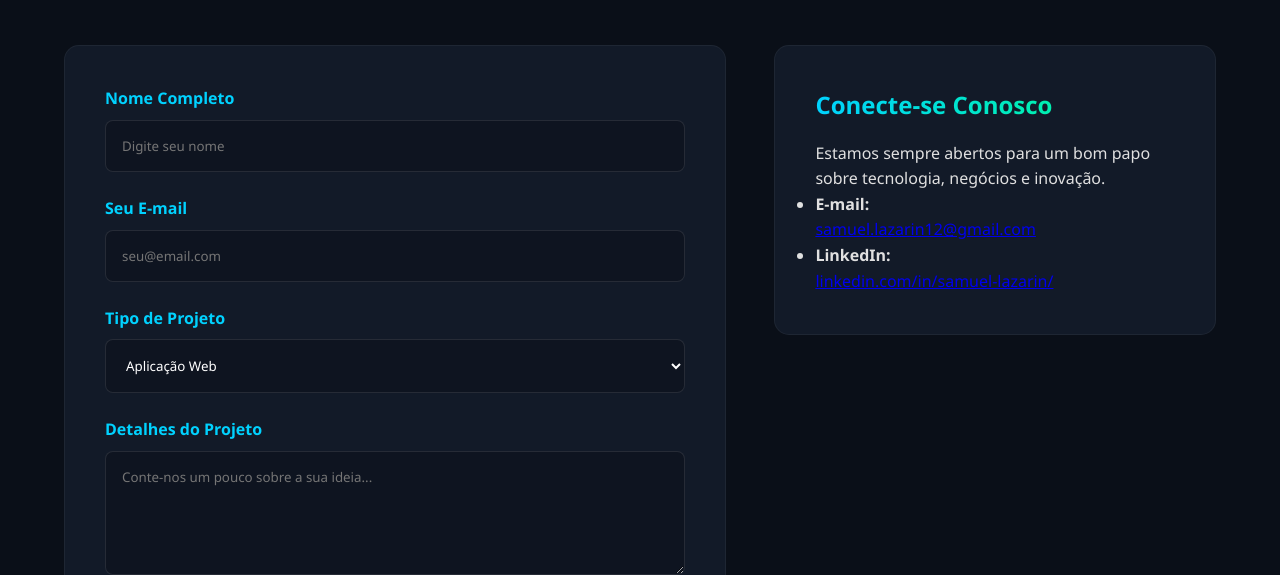
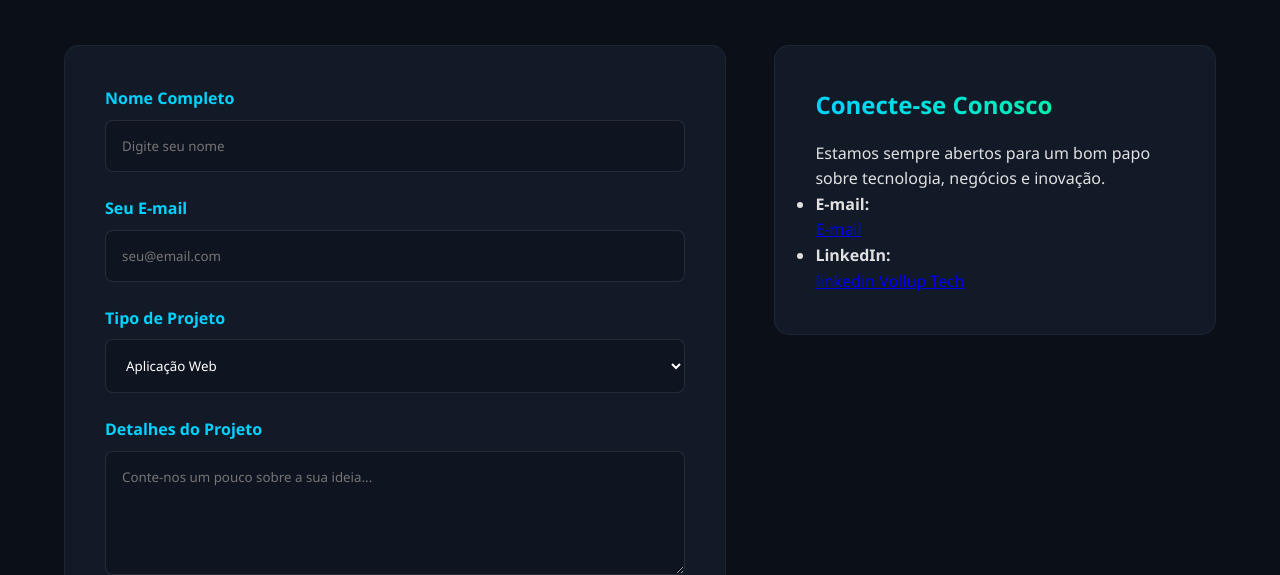
Before and after one commit to Lazarin123/VallisTech, a plain HTML site: page pages/contato.html in a window 1280 px wide. Shown: the part 235-810 px from the top of the page. Drawn offline with Linux system fonts and the light colour scheme.

Commit message:
add ajustes

```diff
--- a/pages/contato.html
+++ b/pages/contato.html
@@ -112,16 +112,14 @@
                 <ul class="social-links">
                   <li>
                     <strong>E-mail:</strong> <br />
-                    <a href="mailto:samuel.lazarin12@gmail.com"
-                      >samuel.lazarin12@gmail.com</a
-                    >
+                    <a href="mailto:samuel.lazarin12@gmail.com">E-mail</a>
                   </li>
                   <li>
                     <strong>LinkedIn:</strong> <br />
                     <a
-                      href="https://linkedin.com/in/samuel-lazarin/"
+                      href="https://www.linkedin.com/company/vollup-tech/"
                       target="_blank"
-                      >linkedin.com/in/samuel-lazarin/</a
+                      >linkedin Vollup Tech</a
                     >
                   </li>
                 </ul>
```
